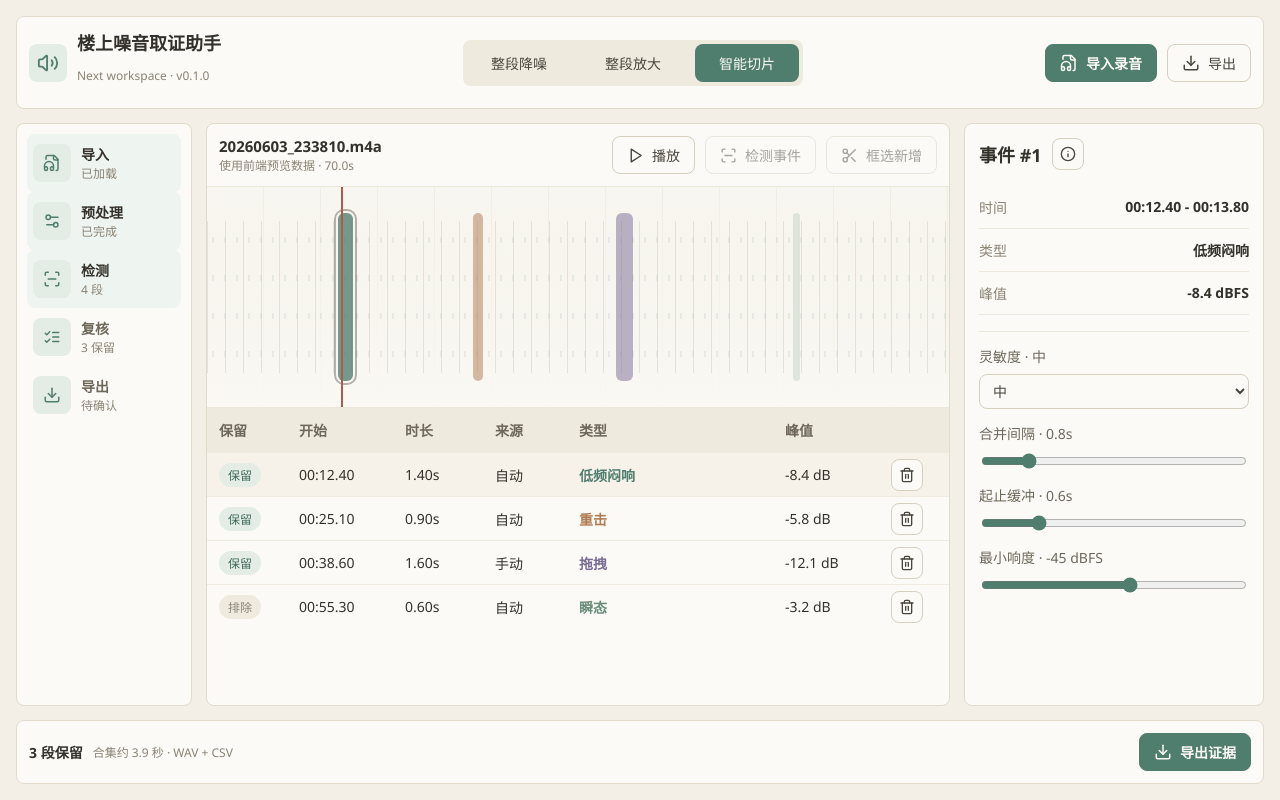
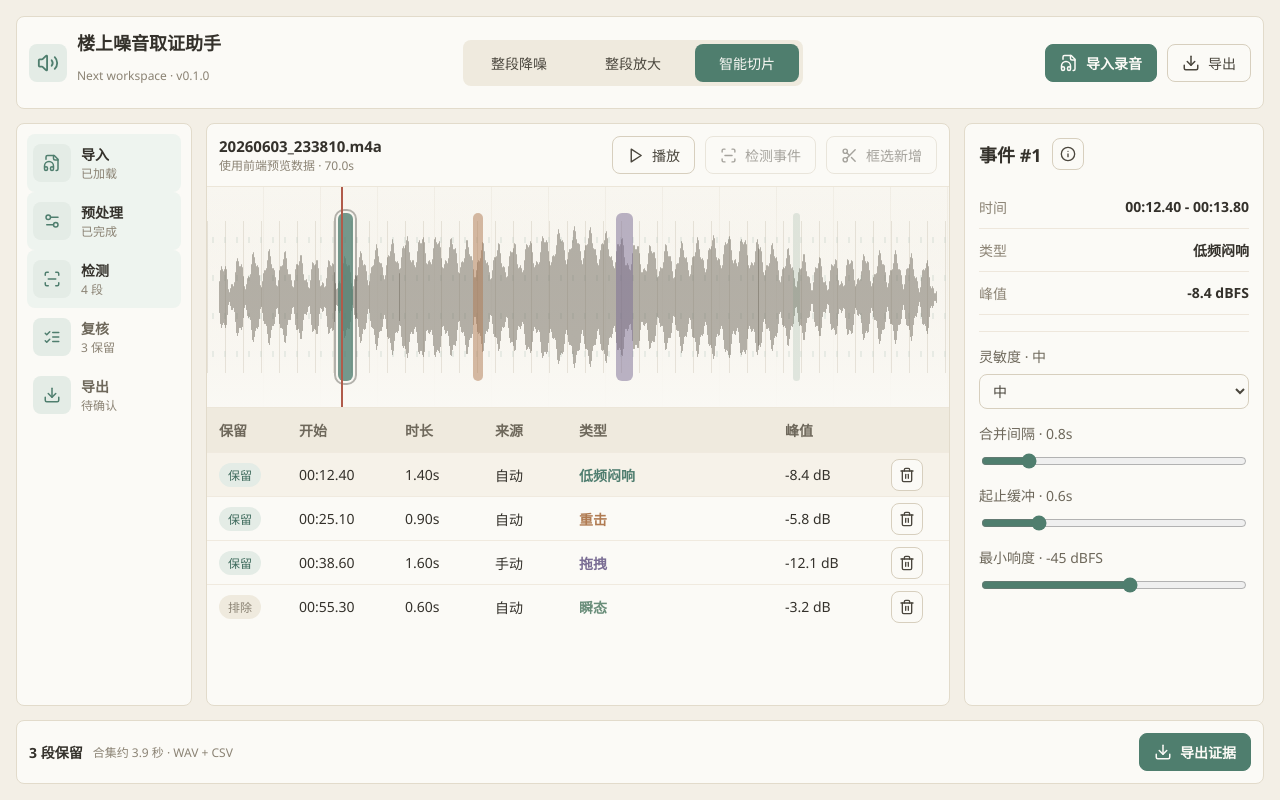
Before and after one commit to Zenfish-zy/Noise-Extraction, a React (Vite) app in the folder next/desktop/: page / in a window 1280 px wide. Built offline with nearby package versions, Linux system fonts and the light colour scheme.

Commit message:
Render real waveform envelopes in next UI

```diff
--- a/next/desktop/src/App.tsx
+++ b/next/desktop/src/App.tsx
@@ -36,6 +36,17 @@ type AnalyzeResult = {
   samplerate: number;
   duration_seconds: number;
   events: CoreNoiseEvent[];
+};
+
+type WaveformBin = {
+  min: number;
+  max: number;
+};
+
+type WaveformResult = {
+  samplerate: number;
+  duration_seconds: number;
+  bins: WaveformBin[];
 };
 
 type AppConfig = {
@@ -169,11 +180,13 @@ const kindTone: Record<EventKind, string> = {
 };
 
 const audioExtensions = ["m4a", "mp4", "aac", "mp3", "wav", "flac", "ogg", "oga"];
+const waveformBinCount = 720;
 
 function App() {
   const waveformRef = useRef<HTMLDivElement>(null);
   const [version, setVersion] = useState("0.1.0");
   const [analysis, setAnalysis] = useState<AnalyzeResult | null>(null);
+  const [waveformBins, setWaveformBins] = useState<WaveformBin[]>(() => buildPreviewWaveform(waveformBinCount));
   const [events, setEvents] = useState<NoiseEvent[]>(fallbackEvents);
   const [selectedEventId, setSelectedEventId] = useState<number>(fallbackEvents[0].id);
   const [selectingSpan, setSelectingSpan] = useState(false);
@@ -198,6 +211,7 @@ function App() {
         const mapped = mapCoreEvents(result.events);
         setEvents(mapped);
         setSelectedEventId(mapped[0]?.id ?? 0);
+        setWaveformBins(buildPreviewWaveform(waveformBinCount));
         setFileLabel("Rust synthetic");
         setStatus("样例分析已完成");
       })
@@ -264,10 +278,17 @@ function App() {
     setError(null);
     setStatus("正在读取音频信息");
     try {
-      const result = await invoke<AnalyzeResult>("inspect_audio", {
-        inputPath: path,
-      });
+      const [result, waveform] = await Promise.all([
+        invoke<AnalyzeResult>("inspect_audio", {
+          inputPath: path,
+        }),
+        invoke<WaveformResult>("waveform_peaks", {
+          inputPath: path,
+          bins: waveformBinCount,
+        }),
+      ]);
       setAnalysis(result);
+      setWaveformBins(waveform.bins);
       setEvents([]);
       setSelectedEventId(0);
       setFileLabel(path.split(/[\\/]/).pop() ?? path);
@@ -276,6 +297,7 @@ function App() {
     } catch (err) {
       const message = err instanceof Error ? err.message : String(err);
       setError(message);
+      setWaveformBins(buildPreviewWaveform(waveformBinCount));
       setStatus("录音导入失败");
     }
   }
@@ -575,6 +597,26 @@ function App() {
             }}
           >
             <div className="waveGrid" />
+            <div className="waveBars" aria-hidden="true">
+              {waveformBins.map((bin, index) => {
+                const min = clamp(bin.min, -1, 1);
+                const max = clamp(bin.max, -1, 1);
+                const top = ((1 - max) / 2) * 100;
+                const height = Math.max(((max - min) / 2) * 100, 1.2);
+                return (
+                  <span
+                    key={index}
+                    className="waveBar"
+                    style={{
+                      left: `${(index / Math.max(waveformBins.length, 1)) * 100}%`,
+                      width: `${100 / Math.max(waveformBins.length, 1)}%`,
+                      top: `${top}%`,
+                      height: `${height}%`,
+                    }}
+                  />
+                );
+              })}
+            </div>
             {events.map((event) => (
               <div
                 key={event.id}
@@ -747,6 +789,20 @@ function toCoreEvent(event: NoiseEvent): CoreNoiseEvent {
   return coreEvent;
 }
 
+function buildPreviewWaveform(count: number): WaveformBin[] {
+  return Array.from({ length: count }, (_, index) => {
+    const x = index / Math.max(count - 1, 1);
+    const envelope = 0.18 + 0.32 * Math.sin(x * Math.PI) + 0.08 * Math.sin(x * Math.PI * 9);
+    const texture = 0.15 * Math.sin(index * 0.41) + 0.06 * Math.sin(index * 1.17);
+    const peak = clamp(envelope + texture, 0.04, 0.86);
+    return { min: -peak, max: peak };
+  });
+}
+
+function clamp(value: number, min: number, max: number) {
+  return Math.max(min, Math.min(max, value));
+}
+
 function formatTime(value: number) {
   const minutes = Math.floor(value / 60);
   const seconds = value - minutes * 60;
--- a/next/desktop/src/styles.css
+++ b/next/desktop/src/styles.css
@@ -234,6 +234,7 @@ button:disabled:hover {
 .waveGrid {
   position: absolute;
   inset: 34px 0;
+  z-index: 0;
   background:
     radial-gradient(ellipse at center, rgba(79, 126, 110, 0.35) 0 1px, transparent 1px),
     linear-gradient(90deg, #b7ac98 0 1px, transparent 1px);
@@ -241,10 +242,25 @@ button:disabled:hover {
   opacity: 0.28;
 }
 
+.waveBars {
+  position: absolute;
+  inset: 20px 12px;
+  z-index: 1;
+  pointer-events: none;
+}
+
+.waveBar {
+  position: absolute;
+  min-height: 1px;
+  border-radius: 999px;
+  background: rgba(110, 104, 91, 0.5);
+}
+
 .eventBlock {
   position: absolute;
   top: 26px;
   bottom: 26px;
+  z-index: 2;
   min-width: 7px;
   border-radius: 6px;
   opacity: 0.5;
@@ -265,6 +281,7 @@ button:disabled:hover {
   position: absolute;
   top: 18px;
   bottom: 18px;
+  z-index: 3;
   min-width: 2px;
   border: 1px dashed #b05b4a;
   border-radius: 6px;
@@ -276,6 +293,7 @@ button:disabled:hover {
   position: absolute;
   top: 0;
   bottom: 0;
+  z-index: 4;
   width: 2px;
   background: #b05b4a;
 }
```
Also changed, not shown: 5 other files (tests, documents, lock files or other folders).
